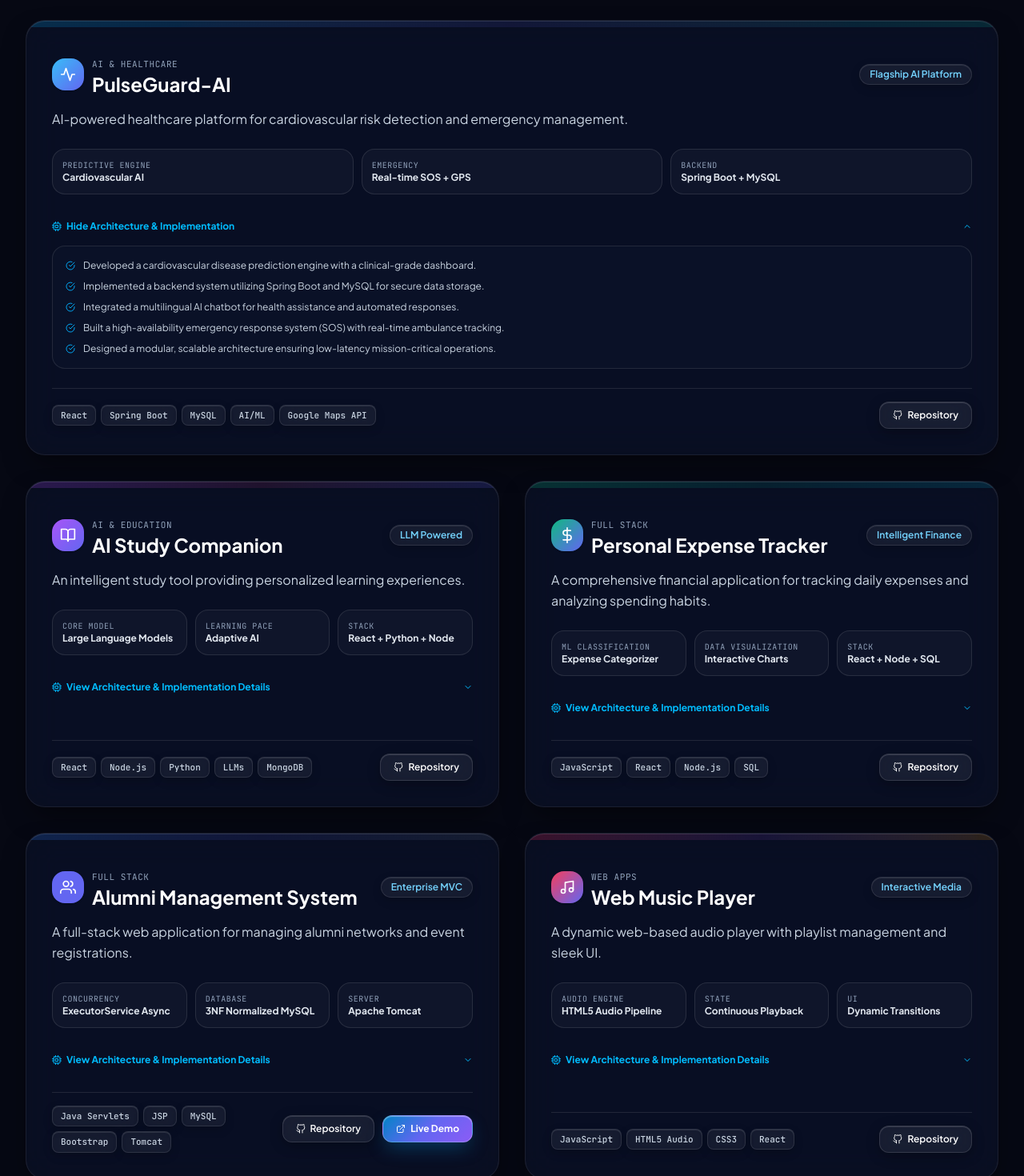
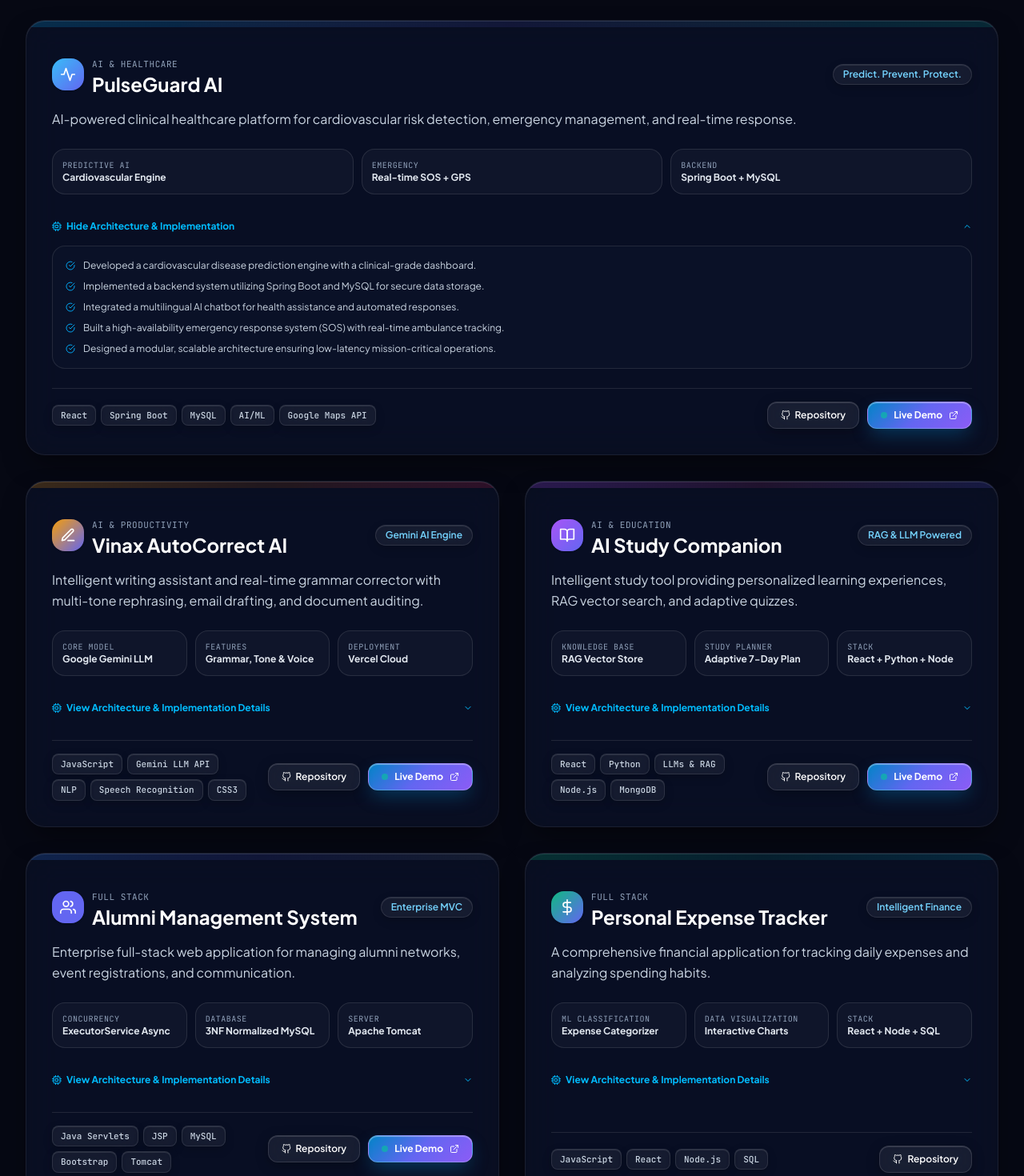
Before and after one commit to vvinaypingale-ops/portfolio_vvp, a React (Vite) app: page / in a window 1280 px wide. Shown: the part 2520-3990 px from the top of the page at 80% size. Built offline with nearby package versions, Linux system fonts and the light colour scheme.

Commit message:
Update portfolio with project live links and Vinax AutoCorrect AI

```diff
--- a/src/components/Projects.jsx
+++ b/src/components/Projects.jsx
@@ -1,43 +1,43 @@
 import React, { useState } from 'react';
 import { motion, AnimatePresence } from 'framer-motion';
-import { FiGithub, FiExternalLink, FiCheckCircle, FiCpu, FiLayers, FiActivity, FiChevronDown, FiChevronUp, FiBookOpen, FiDollarSign, FiUsers, FiMusic } from 'react-icons/fi';
+import { FiGithub, FiExternalLink, FiCheckCircle, FiCpu, FiLayers, FiActivity, FiChevronDown, FiChevronUp, FiBookOpen, FiDollarSign, FiUsers, FiMusic, FiEdit3 } from 'react-icons/fi';
 import { PROJECTS } from '../constants';
 
 const PROJECT_EXTRAS = {
   1: {
     category: "AI & Healthcare",
-    badge: "Flagship AI Platform",
+    badge: "Predict. Prevent. Protect.",
     gradient: "from-sky-500/20 via-indigo-500/10 to-teal-500/15",
     accentColor: "#38bdf8",
     icon: FiActivity,
     metrics: [
-      { label: "Predictive Engine", val: "Cardiovascular AI" },
+      { label: "Predictive AI", val: "Cardiovascular Engine" },
       { label: "Emergency", val: "Real-time SOS + GPS" },
       { label: "Backend", val: "Spring Boot + MySQL" }
     ]
   },
   2: {
+    category: "AI & Productivity",
+    badge: "Gemini AI Engine",
+    gradient: "from-amber-500/20 via-orange-500/10 to-rose-500/15",
+    accentColor: "#f59e0b",
+    icon: FiEdit3,
+    metrics: [
+      { label: "Core Model", val: "Google Gemini LLM" },
+      { label: "Features", val: "Grammar, Tone & Voice" },
+      { label: "Deployment", val: "Vercel Cloud" }
+    ]
+  },
+  3: {
     category: "AI & Education",
-    badge: "LLM Powered",
+    badge: "RAG & LLM Powered",
     gradient: "from-purple-500/20 via-pink-500/10 to-indigo-500/15",
     accentColor: "#a855f7",
     icon: FiBookOpen,
     metrics: [
-      { label: "Core Model", val: "Large Language Models" },
-      { label: "Learning Pace", val: "Adaptive AI" },
+      { label: "Knowledge Base", val: "RAG Vector Store" },
+      { label: "Study Planner", val: "Adaptive 7-Day Plan" },
       { label: "Stack", val: "React + Python + Node" }
-    ]
-  },
-  3: {
-    category: "Full Stack",
-    badge: "Intelligent Finance",
-    gradient: "from-emerald-500/20 via-teal-500/10 to-cyan-500/15",
-    accentColor: "#10b981",
-    icon: FiDollarSign,
-    metrics: [
-      { label: "ML Classification", val: "Expense Categorizer" },
-      { label: "Data Visualization", val: "Interactive Charts" },
-      { label: "Stack", val: "React + Node + SQL" }
     ]
   },
   4: {
@@ -53,6 +53,18 @@
     ]
   },
   5: {
+    category: "Full Stack",
+    badge: "Intelligent Finance",
+    gradient: "from-emerald-500/20 via-teal-500/10 to-cyan-500/15",
+    accentColor: "#10b981",
+    icon: FiDollarSign,
+    metrics: [
+      { label: "ML Classification", val: "Expense Categorizer" },
+      { label: "Data Visualization", val: "Interactive Charts" },
+      { label: "Stack", val: "React + Node + SQL" }
+    ]
+  },
+  6: {
     category: "Web Apps",
     badge: "Interactive Media",
     gradient: "from-rose-500/20 via-purple-500/10 to-amber-500/15",
@@ -70,12 +82,14 @@
   const [activeFilter, setActiveFilter] = useState('All');
   const [expandedId, setExpandedId] = useState(1); // Default first project expanded for rich preview
 
-  const filters = ['All', 'AI & Healthcare', 'Full Stack', 'Web Apps'];
+  const filters = ['All', 'AI & ML', 'Full Stack', 'Web Apps'];
 
   const filteredProjects = PROJECTS.filter((proj) => {
     if (activeFilter === 'All') return true;
     const extra = PROJECT_EXTRAS[proj.id];
-    return extra && extra.category === activeFilter;
+    if (!extra) return false;
+    if (activeFilter === 'AI & ML') return extra.category.includes('AI');
+    return extra.category === activeFilter;
   });
 
   const toggleExpand = (id) => {
@@ -269,10 +283,11 @@
                             href={project.liveUrl}
                             target="_blank"
                             rel="noreferrer"
-                            className="inline-flex items-center gap-1.5 px-4 py-2 rounded-xl text-xs font-bold glass-btn-primary"
+                            className="inline-flex items-center gap-2 px-4 py-2 rounded-xl text-xs font-bold glass-btn-primary group shadow-sm hover:shadow-sky-500/20 transition-all"
                           >
-                            <FiExternalLink />
+                            <span className="w-2 h-2 rounded-full bg-emerald-400 animate-pulse" />
                             <span>Live Demo</span>
+                            <FiExternalLink className="group-hover:translate-x-0.5 group-hover:-translate-y-0.5 transition-transform" />
                           </a>
                         )}
                       </div>
--- a/src/constants/index.js
+++ b/src/constants/index.js
@@ -12,8 +12,8 @@
 export const PROJECTS = [
   {
     id: 1,
-    name: "PulseGuard-AI",
-    description: "AI-powered healthcare platform for cardiovascular risk detection and emergency management.",
+    name: "PulseGuard AI",
+    description: "AI-powered clinical healthcare platform for cardiovascular risk detection, emergency management, and real-time response.",
     bullets: [
       "Developed a cardiovascular disease prediction engine with a clinical-grade dashboard.",
       "Implemented a backend system utilizing Spring Boot and MySQL for secure data storage.",
@@ -22,26 +22,56 @@
       "Designed a modular, scalable architecture ensuring low-latency mission-critical operations."
     ],
     techStack: ["React", "Spring Boot", "MySQL", "AI/ML", "Google Maps API"],
-    githubUrl: "https://github.com/vvinaypingale-ops", // Placeholder as exact wasn't specified
-    liveUrl: "" // Optional
+    githubUrl: "https://github.com/vvinaypingale-ops",
+    liveUrl: "https://pulse-guard-tech-youth.onrender.com/"
   },
   {
     id: 2,
-    name: "AI Study Companion",
-    description: "An intelligent study tool providing personalized learning experiences.",
+    name: "Vinax AutoCorrect AI",
+    description: "Intelligent writing assistant and real-time grammar corrector with multi-tone rephrasing, email drafting, and document auditing.",
     bullets: [
-      "Created an AI-driven study planner that adapts to user progress and learning pace.",
-      "Integrated Large Language Models (LLMs) to generate summaries and quiz questions.",
-      "Developed an intuitive, responsive frontend for seamless student interaction.",
-      "Implemented robust user authentication and progress tracking systems.",
-      "Optimized backend APIs for fast response times and scalable content delivery."
+      "Engineered real-time grammar and spell-checking with instant suggestions and one-click corrections.",
+      "Integrated Google Gemini LLM API for tone shifting (Professional, Casual, Academic, Marketing) and rewriting.",
+      "Built an AI email assistant drafting tailored business proposals, cover letters, and follow-up templates.",
+      "Implemented full-document proofreading audit for PDF/DOCX/TXT with readability and clarity scoring.",
+      "Incorporated Web Speech API voice-to-text dictation, custom dictionary, and writing analytics."
     ],
-    techStack: ["React", "Node.js", "Python", "LLMs", "MongoDB"],
+    techStack: ["JavaScript", "Gemini LLM API", "NLP", "Speech Recognition", "CSS3"],
     githubUrl: "https://github.com/vvinaypingale-ops",
-    liveUrl: ""
+    liveUrl: "https://autocorrect-app-nine.vercel.app/"
   },
   {
     id: 3,
+    name: "AI Study Companion",
+    description: "Intelligent study tool providing personalized learning experiences, RAG vector search, and adaptive quizzes.",
+    bullets: [
+      "Created an AI-driven study planner with 7-day personalized schedules adapting to student progress.",
+      "Integrated Large Language Models (LLMs) with RAG vector store for document embedding and citation.",
+      "Built an interactive AI tutor chat, practice quiz generator, and automated mistake revision log.",
+      "Developed an intuitive, responsive frontend for tracking subject-wise mastery across semester syllabi.",
+      "Optimized backend APIs for fast response times and scalable content delivery."
+    ],
+    techStack: ["React", "Python", "LLMs & RAG", "Node.js", "MongoDB"],
+    githubUrl: "https://github.com/vvinaypingale-ops",
+    liveUrl: "https://ai-study-companion-dd76.onrender.com/"
+  },
+  {
+    id: 4,
+    name: "Alumni Management System",
+    description: "Enterprise full-stack web application for managing alumni networks, event registrations, and communication.",
+    bullets: [
+      "Architected a robust MVC pattern using Java Servlets and JSP.",
+      "Designed a 3NF normalized MySQL database with transactional support.",
+      "Integrated asynchronous multithreading using ExecutorService for background tasks.",
+      "Developed a clean frontend using Bootstrap for responsive user interfaces.",
+      "Configured and deployed the application on Apache Tomcat servers."
+    ],
+    techStack: ["Java Servlets", "JSP", "MySQL", "Bootstrap", "Tomcat"],
+    githubUrl: "https://github.com/vvinaypingale-ops",
+    liveUrl: "https://alumni-system-demo.loca.lt/AlumniManagementSystem/login"
+  },
+  {
+    id: 5,
     name: "Personal Expense Tracker",
     description: "A comprehensive financial application for tracking daily expenses and analyzing spending habits.",
     bullets: [
@@ -56,22 +86,7 @@
     liveUrl: ""
   },
   {
-    id: 4,
-    name: "Alumni Management System",
-    description: "A full-stack web application for managing alumni networks and event registrations.",
-    bullets: [
-      "Architected a robust MVC pattern using Java Servlets and JSP.",
-      "Designed a 3NF normalized MySQL database with transactional support.",
-      "Integrated asynchronous multithreading using ExecutorService for background tasks.",
-      "Developed a clean frontend using Bootstrap for responsive user interfaces.",
-      "Configured and deployed the application on Apache Tomcat servers."
-    ],
-    techStack: ["Java Servlets", "JSP", "MySQL", "Bootstrap", "Tomcat"],
-    githubUrl: "https://github.com/vvinaypingale-ops",
-    liveUrl: "https://alumni-system-demo.loca.lt/AlumniManagementSystem/login"
-  },
-  {
-    id: 5,
+    id: 6,
     name: "Web Music Player",
     description: "A dynamic web-based audio player with playlist management and sleek UI.",
     bullets: [
```
